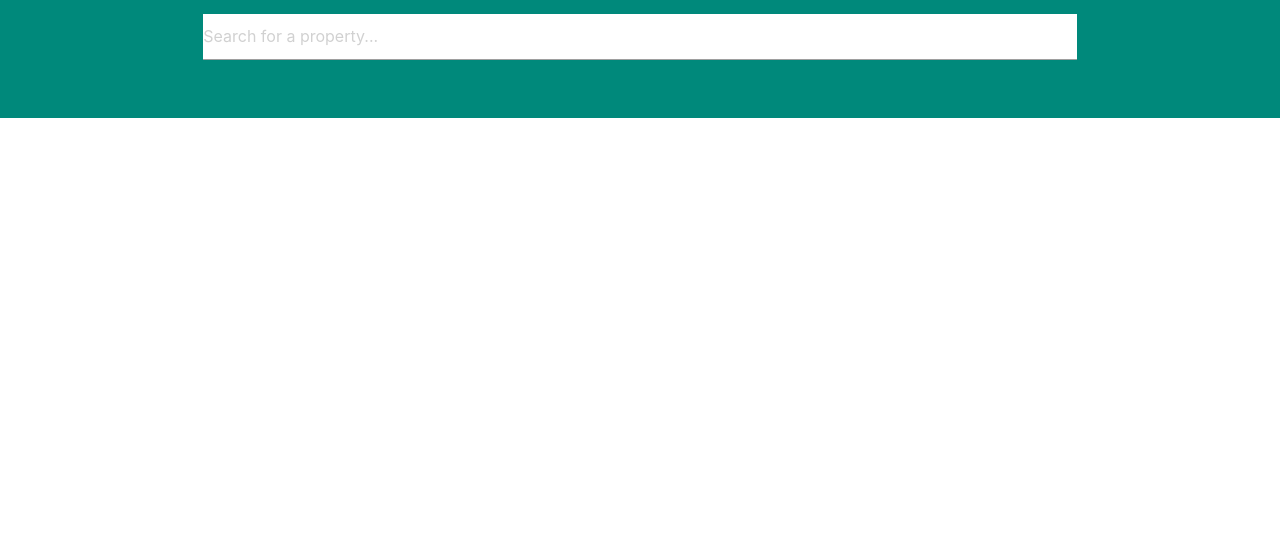
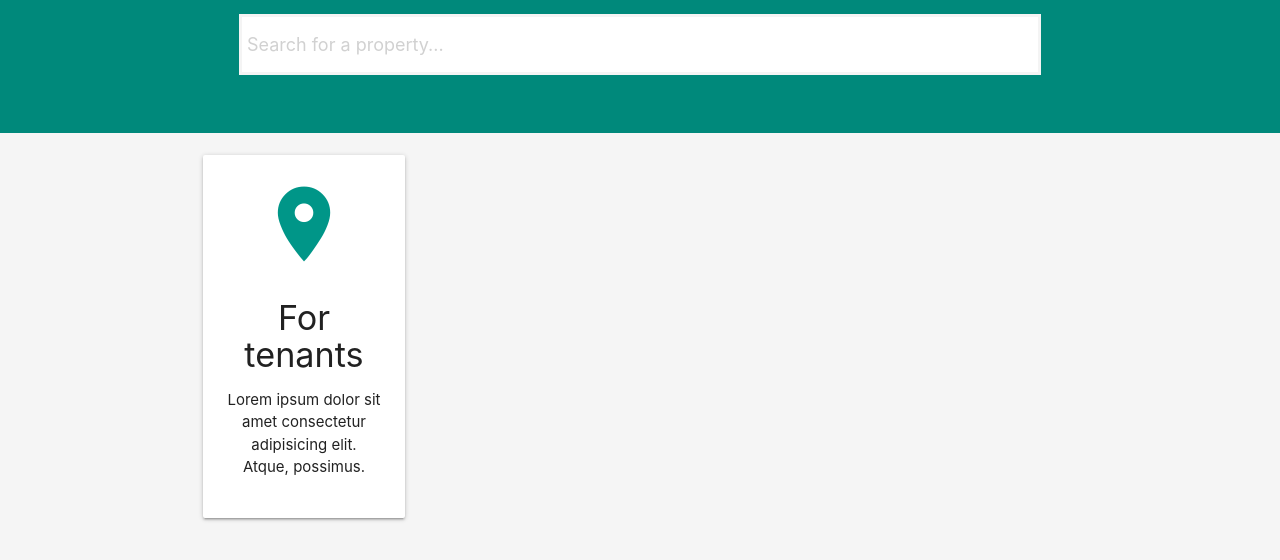
Before and after one commit to Ngahu/nh-design, a plain HTML site: page index.html in a window 1280 px wide. Shown: the part 660-1220 px from the top of the page. Before the commit the page ends 800 px from the top, so only its background shows below. Drawn offline with nearby package versions, Linux system fonts and the light colour scheme.

Commit message:
creatingof the services section

```diff
--- a/index.html
+++ b/index.html
@@ -8,6 +8,7 @@
 
      <script defer src="https://use.fontawesome.com/releases/v5.0.10/js/all.js" integrity="sha384-slN8GvtUJGnv6ca26v8EzVaR9DC58QEwsIk9q1QXdCU8Yu8ck/tL/5szYlBbqmS+" crossorigin="anonymous"></script>
 
+     <link rel="stylesheet" href="main.css">
       <!--Let browser know website is optimized for mobile-->
       <meta name="viewport" content="width=device-width, initial-scale=1.0"/>
       <title>Nearhomes</title>
@@ -119,9 +120,29 @@
     </div>
   </div>
 </section>
+<!-- search section -->
+
+<!-- icons  -->
+<section class="section section-icons grey lighten-4 center">
+  <div class="container">
+    <div class="row">
+
+      <div class="col s12 m3">
+        <div class="card-panel">
+          <i class="material-icons large teal-text">room</i>
+          <h4>For tenants</h4>
+          <p>Lorem ipsum dolor sit amet consectetur adipisicing elit. Atque, possimus.</p>
+        </div>
+      </div> <!-- end ofcol s12 m3 -->
+
+    </div>
+  </div>
+</section>
+
+<!-- icons  -->
 
 
-<!-- search section -->
+
 
       <!-- Compiled and minified JavaScript -->
       <script src="https://cdnjs.cloudflare.com/ajax/libs/materialize/1.0.0-beta/js/materialize.min.js"></script>
@@ -140,6 +161,8 @@
           transition:500,
           interval:6000//six seconds
         });
+
+
       </script>
     </body>
   </html>
--- a/main.css
+++ b/main.css
@@ -0,0 +1,6 @@
+.section-search input{
+    padding: 5px !important;
+    font-size: 18px !important;
+    width: 90% !important;
+    border: #f4f4f4 3px solid !important;
+}
```
